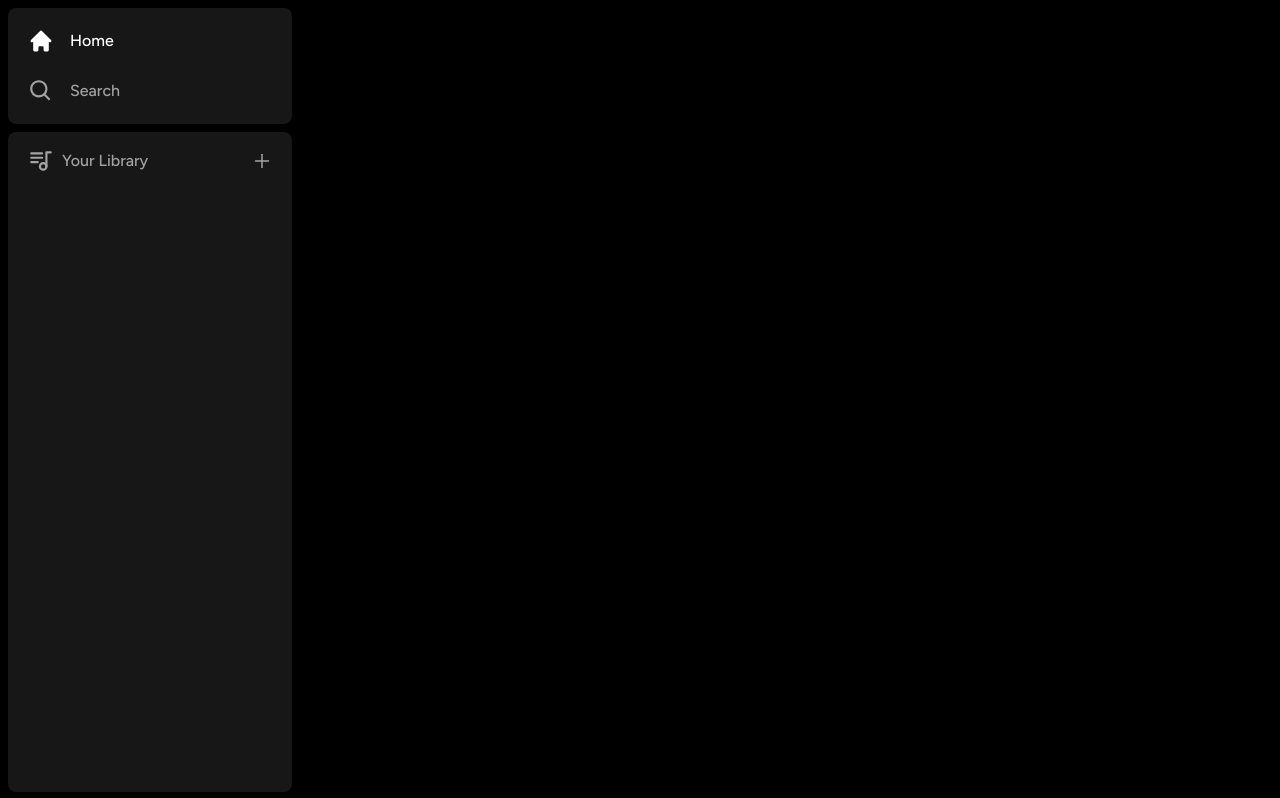
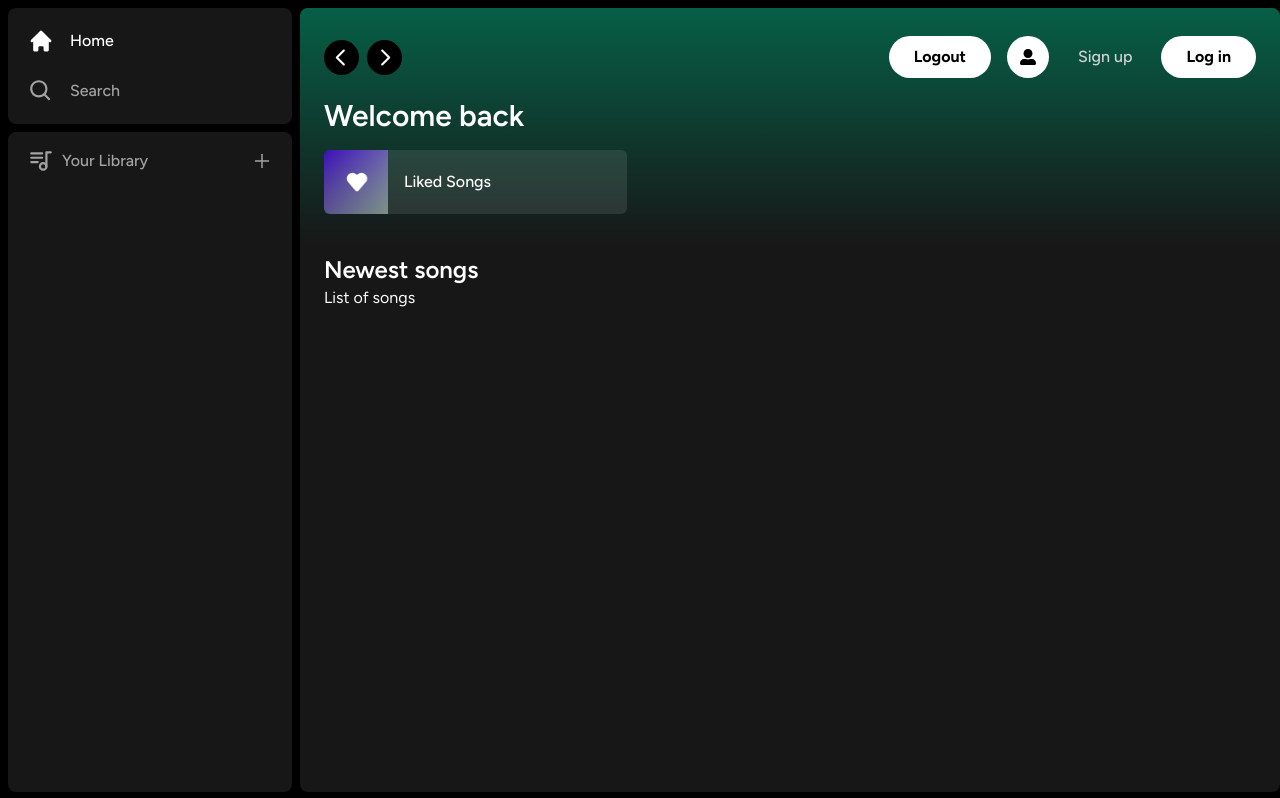
Before and after one commit to etxebe21/spotify-clone, a Next.js app: page / in a window 1280 px wide. Shown: the top 798 px of the page. Built offline with nearby package versions, Linux system fonts and the light colour scheme.

Commit message:
[FIX] corregida posicion de sidebar y page

```diff
--- a/app/(site)/page.tsx
+++ b/app/(site)/page.tsx
@@ -1,13 +1,10 @@
-// import getSongs from "@/actions/getSongs";
+
 import Header from "@/components/Header";
 import ListItem from "@/components/ListItem";
-
-// import PageContent from "./components/PageContent";
 
 export const revalidate = 0;
 
 export default async function Home() {
-  // const songs = await getSongs();
 
   return (
     <div
@@ -55,7 +52,7 @@ export default async function Home() {
             Newest songs
           </h1>
         </div>
-        {/* <PageContent songs={songs} /> */}
+        List of songs
       </div>
     </div>
   )
--- a/app/layout.tsx
+++ b/app/layout.tsx
@@ -20,10 +20,11 @@ export default function RootLayout({
     <html lang="en">
       <body className={font.className}>
 
-        <Sidebar children={undefined}></Sidebar>
+        <Sidebar >
 
         {children}
 
+        </Sidebar>
       </body>
     </html>
   )
--- a/components/Header.tsx
+++ b/components/Header.tsx
@@ -104,7 +104,7 @@ const router = useRouter();
           </button>
         </div>
         <div className="flex justify-between items-center gap-x-4">
-          {/* {user ? ( */}
+
             <div className="flex gap-x-4 items-center">
               <Button
                 onClick={handleLogout}
@@ -119,7 +119,7 @@ const router = useRouter();
                 <FaUserAlt />
               </Button>
             </div>
-          ) : (
+
             <>
               <div>
                 <Button
@@ -142,7 +142,7 @@ const router = useRouter();
                 </Button>
               </div>
             </>
-          {/* )} */}
+
         </div>
       </div>
       {children}
```
Also changed, not shown: public/images/liked.png (added).
